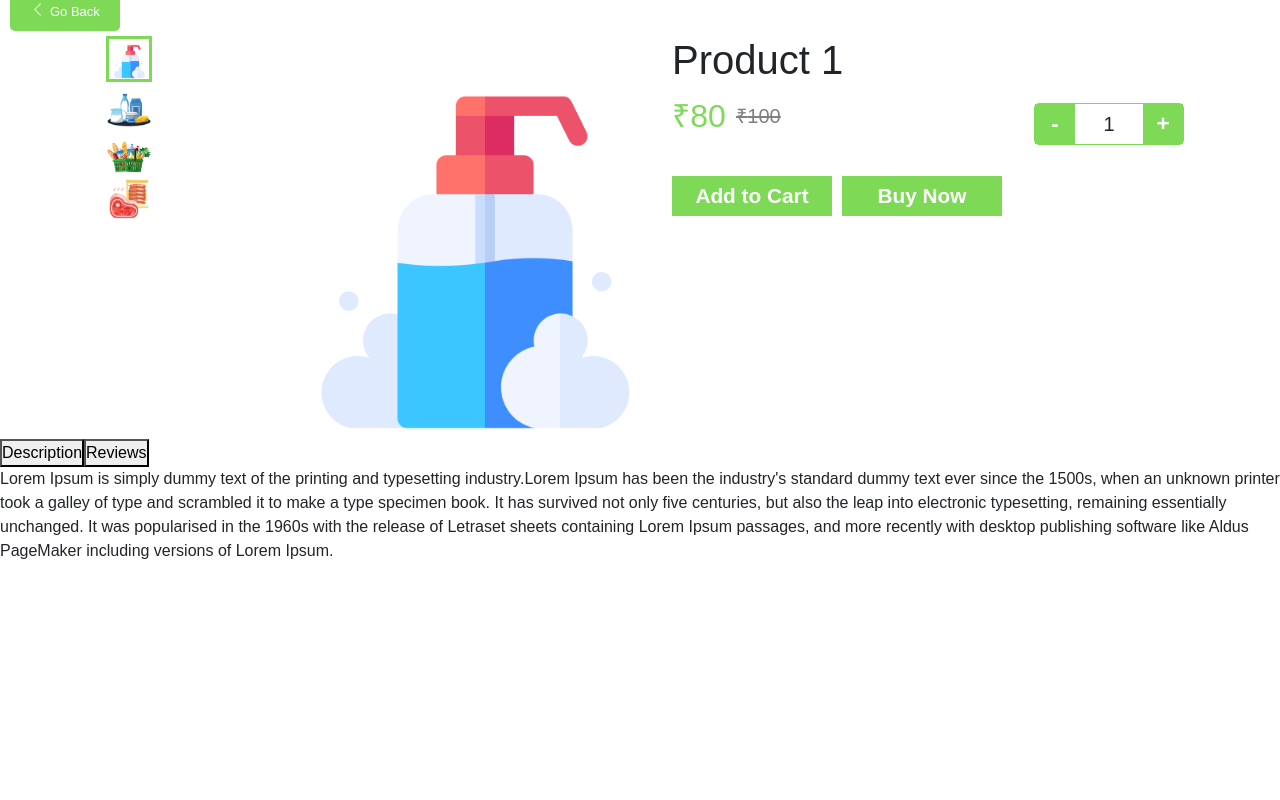
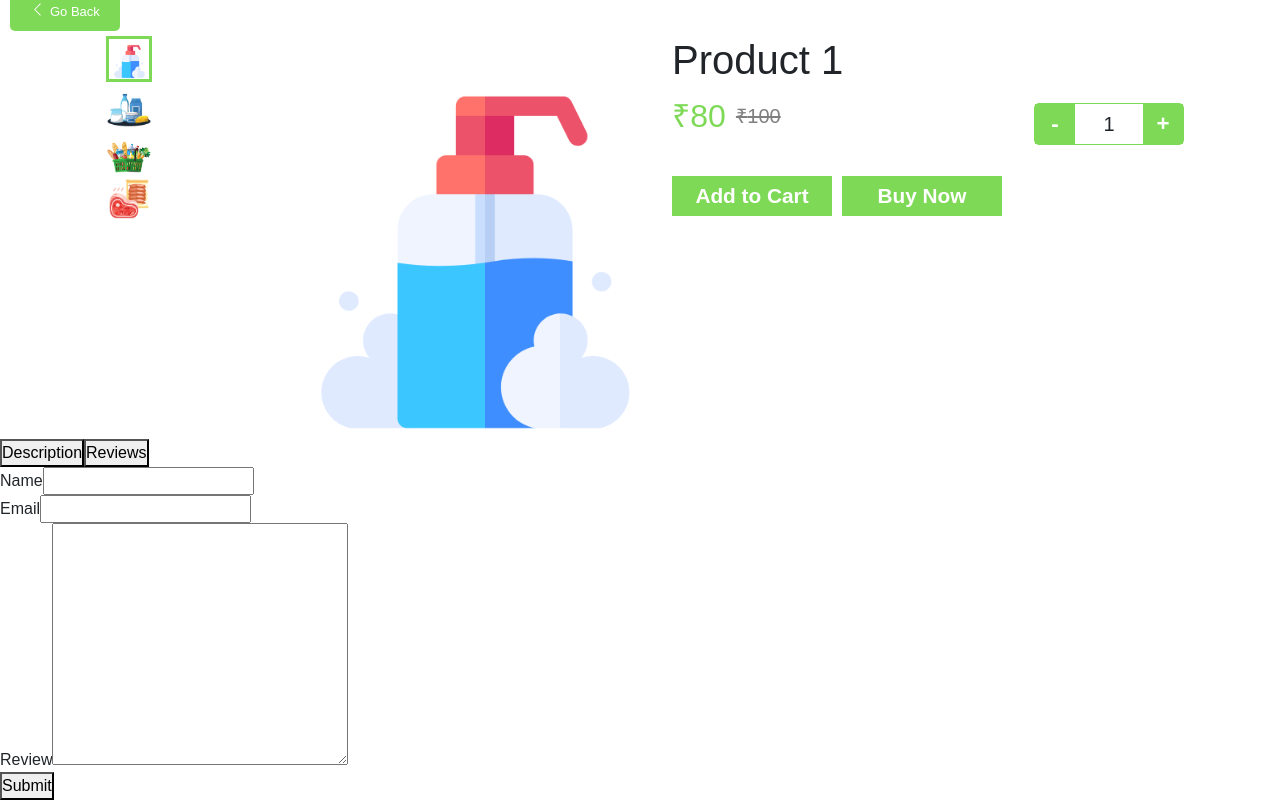
Before and after one commit to allenlopes/AaplaKirana, a React (Create React App) app: page /product/1 in a window 1280 px wide. Shown: the part 177-977 px from the top of the page. Before the commit the page ends 800 px from the top, so only its background shows below. Built offline with nearby package versions, Linux system fonts and the light colour scheme.

Commit message:
In src/pages/Product/ProductPage.js file modified

```diff
--- a/src/pages/Product/ProductPage.js
+++ b/src/pages/Product/ProductPage.js
@@ -217,9 +217,29 @@ const ProductPage = () => {
             <button className='inactive'> Reviews </button>
           </div>
         }
+
         {
-          showreview ?
-          <div> Review Section </div>
+          !showreview ?
+          <div className='reviewcontainer'>
+            <form>
+              <div className='formgroup'>
+                <label htmlFor=''>Name</label>
+                <input type='text' />
+              </div>
+
+              <div className='formgroup'>
+                <label htmlFor=''>Email</label>
+                <input type='email' />
+              </div>
+
+              <div className='formgroup'>
+                <label htmlFor=''>Review</label>
+                <textarea name='' id='' cols="30" rows="10"></textarea>
+              </div>
+
+              <button>Submit</button>
+            </form>
+          </div>
           :
           <p className='desc'>
             {productdata.ProductDescription}
```
